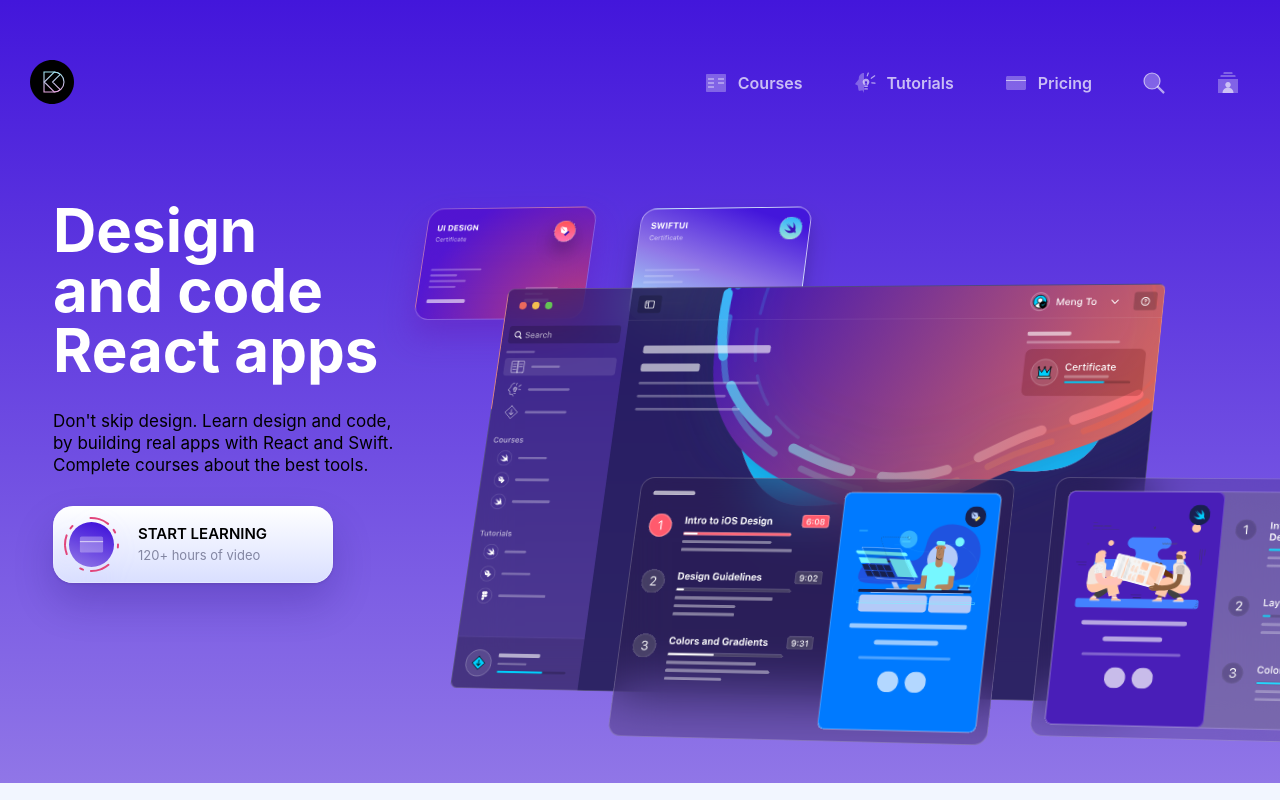
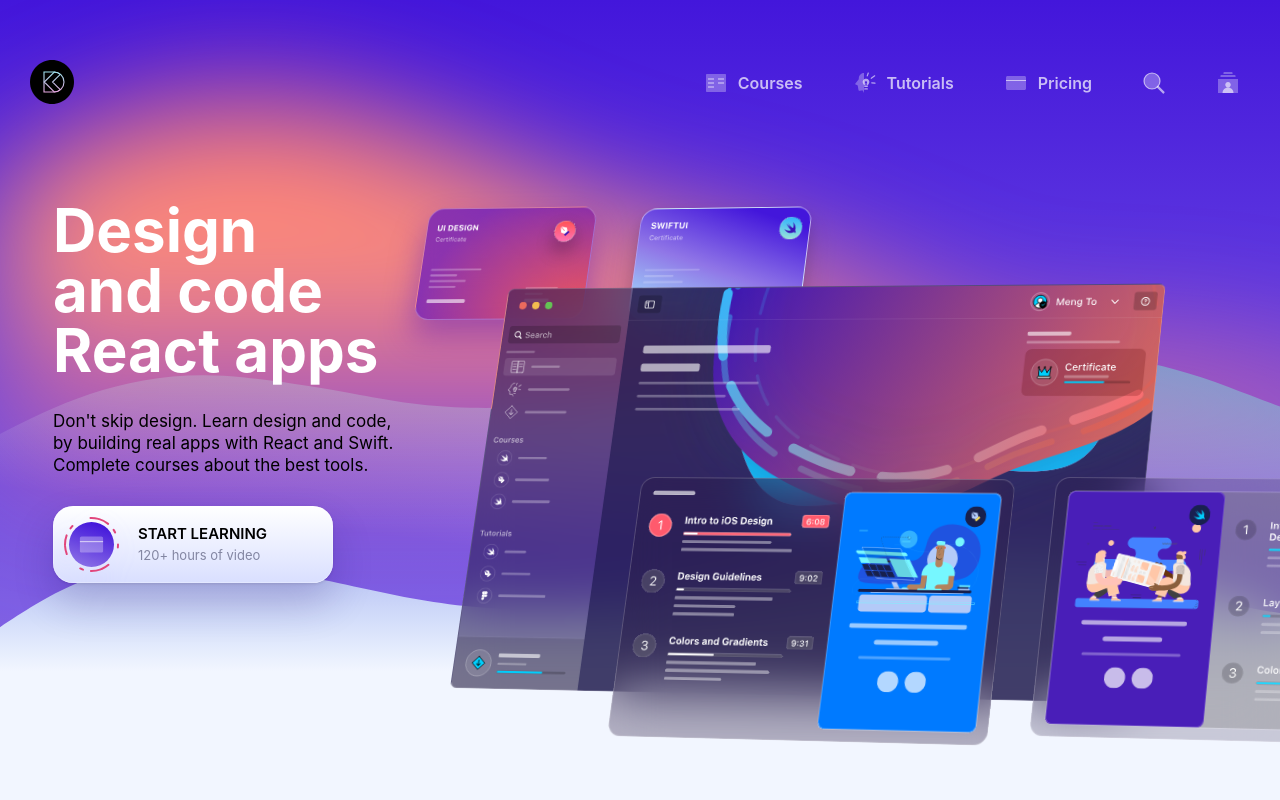
Before and after one commit to siddvader333/react-ui-course, a Gatsby site: page / in a window 1280 px wide. Built offline with nearby package versions, Linux system fonts and the light colour scheme; Gatsby itself is replaced by a stand-in of ours.

Commit message:
Lecture 17: Wave Component and Inline-styling

```diff
--- /dev/null
+++ b/src/components/backgrounds/WaveBackground.js
@@ -0,0 +1,36 @@
+import React from "react"
+
+import styled from "styled-components"
+
+const WaveBackground = () => {
+  return (
+    <Wrapper>
+      <Background />
+      <Wave
+        src="/images/waves/hero-wave1.svg"
+        style={{ top: "100px", filter: "blur(60px)" }}
+      />
+      <Wave src="/images/waves/hero-wave2.svg" style={{ top: "350px" }} />
+      <Wave src="/images/waves/hero-wave3.svg" style={{ top: "550px" }} />
+    </Wrapper>
+  )
+}
+
+export default WaveBackground
+
+const Wrapper = styled.div`
+  position: relative;
+`
+
+const Wave = styled.img`
+  position: absolute;
+  z-index: -1;
+`
+
+const Background = styled.div`
+  background: linear-gradient(180deg, #4316db 0%, #9076e7 100%);
+  position: absolute;
+  width: 100%;
+  height: 800px;
+  z-index: -1;
+`
--- a/src/components/sections/HeroSection.js
+++ b/src/components/sections/HeroSection.js
@@ -4,9 +4,12 @@
 import { themes } from "../styles/ColorStyles"
 import PurchaseButton from "../buttons/PurchaseButton"
 import MockupAnimation from "../animations/MockupAnimation"
+import WaveBackground from "../backgrounds/WaveBackground"
+
 const HeroSection = () => {
   return (
     <Wrapper>
+      <WaveBackground />
       <ContentWrapper>
         <TextWrapper>
           <Title>
@@ -31,7 +34,6 @@
 export default HeroSection
 
 const Wrapper = styled.div`
-  background: linear-gradient(180deg, #4316db 0%, #9076e7 100%);
   overflow: hidden;
 `
 
```
